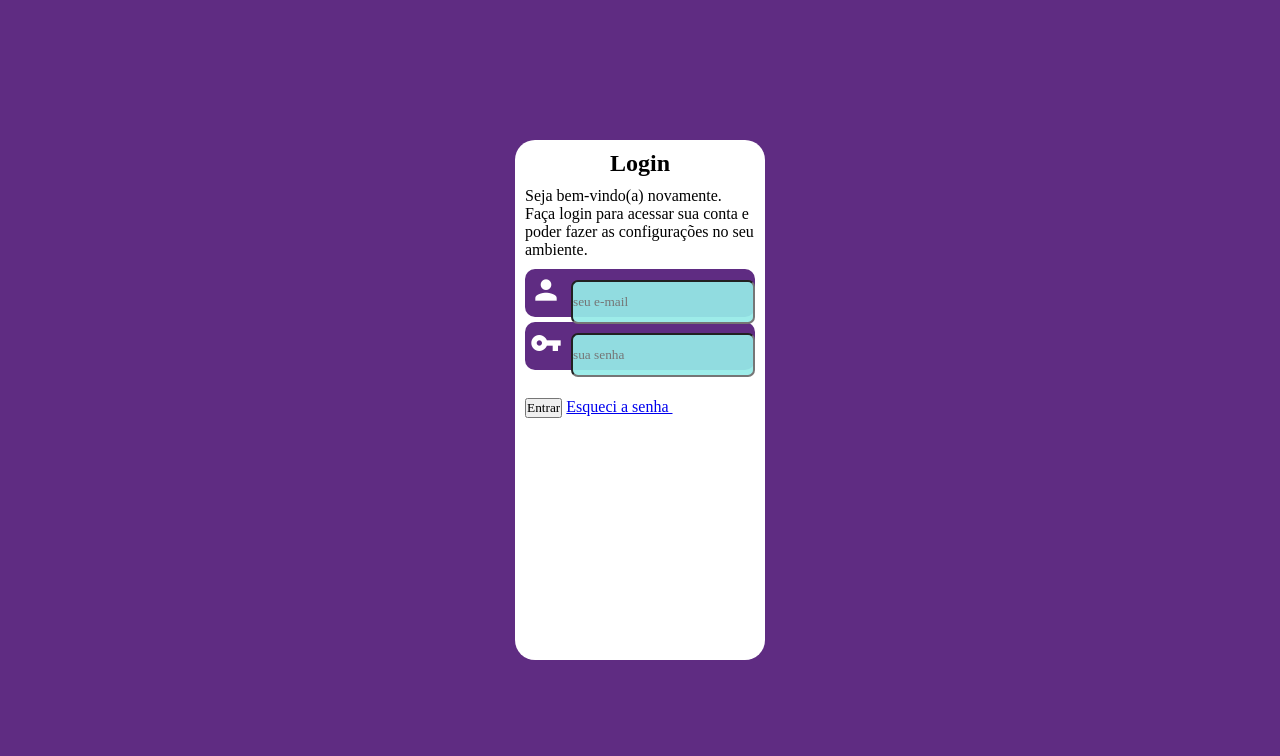
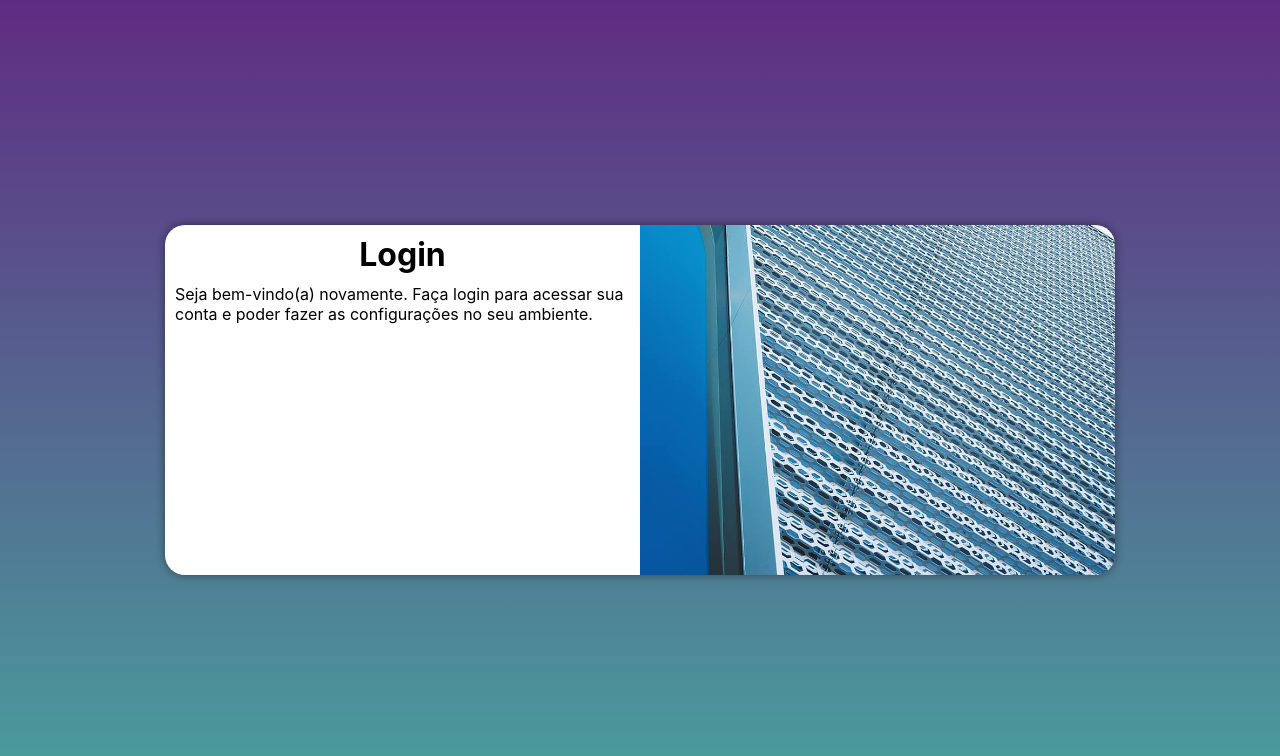
Before and after one commit to jhonseloi/projeto-login, a plain HTML site: page index.html in a window 1280 px wide. Drawn offline with Linux system fonts and the light colour scheme.

Commit message:
atualização

```diff
--- /dev/null
+++ b/estilos/mediaquery.css
@@ -0,0 +1,64 @@
+@charset "UTF-8";
+
+/*
+Typical Device Breakpoint
+------------------------
+Pequenas telas: até 600px;
+Celular: 600px até 768px;
+Tablet: 768px até 992px;
+Desktop: 992px até 1200px.
+Grandes telas: acima de 1200px.
+
+*/
+
+@media screen and (min-width: 768px) and (max-width: 992px) {
+    body {
+        background-image: linear-gradient(to top, var(--verde), var(--roxo));
+    }
+
+    section#login {
+        width: 80vw;
+        height: 50vh;
+    }
+
+    section > div#imagem {
+        width: 30%;
+        height: 100%;
+        float: left;
+    }
+
+    section > div#formulario {
+        width: 70%;
+        float: right;
+    }
+}
+
+@media screen and (min-width: 992px) {
+    body {
+        background-image: linear-gradient(to top, var(--verde), var(--roxo));
+    }
+
+    section#login {
+        width: 950px;
+        height: 350px;
+    }
+
+    section > div#imagem {
+        width: 50%;
+        height: 100%;
+        float: right;
+    }
+
+    section > div#formulario {
+        width: 50%;
+        float: left;
+    }
+
+    section > div#formulario > h1 {
+        font-size: 2em;
+    }
+
+    section > div#formulario > p {
+        font-size: 1em;
+    }
+}
--- a/estilos/style.css
+++ b/estilos/style.css
@@ -9,9 +9,10 @@ Roxo -> #5f2c82
 */
 
 * {
-    font-family: 'Times New Roman', Times, serif;
+    font-family: -apple-system, BlinkMacSystemFont, 'Segoe UI', Roboto, Oxygen, Ubuntu, Cantarell, 'Open Sans', 'Helvetica Neue', sans-serif;
     padding: 0px;
     margin: 0px;
+    box-sizing: border-box;
 }
 
 :root {
@@ -19,60 +20,48 @@ Roxo -> #5f2c82
     --roxo: #5f2c82;
 }
 
-body {
+body, html {
     background-color: var(--roxo);
+    height: 100vh;
     width: 100vw;
-    height: 100vh;
 }
 
-section {
-    background-color: white;
-    width: 250px;
-    height: 520px;
-    position: absolute;
-    border-radius: 20px;
-}
-
-section h1 {
-    text-align: center;
-}
-
-section p {
-    padding: 10px 0px;
+main {
+    height: 100vh;
+    width: 100vw;
+    position: relative;
 }
 
 section#login {
+    background-color: white;
+    width: 250px;
+    height: 500px;
     position: absolute;
     top: 50%;
     left: 50%;
     transform: translate(-50%, -50%);
+    border-radius: 20px;
+    overflow: hidden;
+    box-shadow: 0px 0px 10px rgba(0, 0, 0, 0.450);
 }
 
-div#imagem {
-    background: black url('../imagens/metal.jpg');
+section > div#imagem {
+    background: var(--roxo) url('../imagens/metal.jpg') no-repeat left bottom;
+    display: block;
+    background-size: cover;
+    height: 200px;
 }
 
-div#formulario {
+section > div#formulario {
+    display: block;
+}
+
+section > div#formulario > h1 {
+    text-align: center;
     padding: 10px;
 }
 
-.campo {
-    background-color: var(--roxo);
-    margin-bottom: 5px;
-    width: 230px;
-    height: 48px;
-    border-radius: 10px;
+section > div#formulario > p {
+    font-size: 0.8em;
+    padding: 0px 10px;
 }
-
-.campo input {
-    background-color: rgba(150, 235, 232, 0.925);
-    width: 180px;
-    height: 40px;
-    border-radius: 7px;
-}
-
-.material-icons {
-    color: white;
-    font-size: 2em;
-    padding: 5px;
-}
--- a/index.html
+++ b/index.html
@@ -7,32 +7,19 @@
     <title>Login</title>
     <link href="https://fonts.googleapis.com/icon?family=Material+Icons" rel="stylesheet">
     <link rel="stylesheet" href="estilos/style.css">
+    <link rel="stylesheet" href="estilos/mediaquery.css">
 </head>
 <body>
     <main>
         <section id="login">
-            <div id="imagem">
-
-            </div>
+            <div id="imagem"></div>
+                <!-- Imagem nas CSS -->
             <div id="formulario">
                 <h1>Login</h1>
                 <p>Seja bem-vindo(a) novamente. Faça login para acessar sua conta e poder fazer as configurações no seu ambiente.</p>
                 <form action="login.php" method="post" autocomplete="on">
-                    <div class="campo">
-                        <span class="material-icons">person</span>
-                        <label for="iemail"></label>
-                        <input type="email" name="email" id="iemail" placeholder="seu e-mail" autocomplete="email" required minlength="10" required maxlength="30">
-                    </div>
-                    <div class="campo">
-                        <span class="material-icons">vpn_key</span>
-                        <label for="isenha"></label>
-                        <input type="password" name="senha" id="isenha" placeholder="sua senha" autocomplete="current-password" required minlength="8" maxlength="30">
-                    </div>
-                    <input type="submit" value="Entrar">
-                    <a href="esqueci.html">
-                        Esqueci a senha <span class="material-icons">mail</span>
-                    </a>
-                </form>
+                    <div></div>
+                    <div></div>
                 </form>
             </div>
         </section>
```
